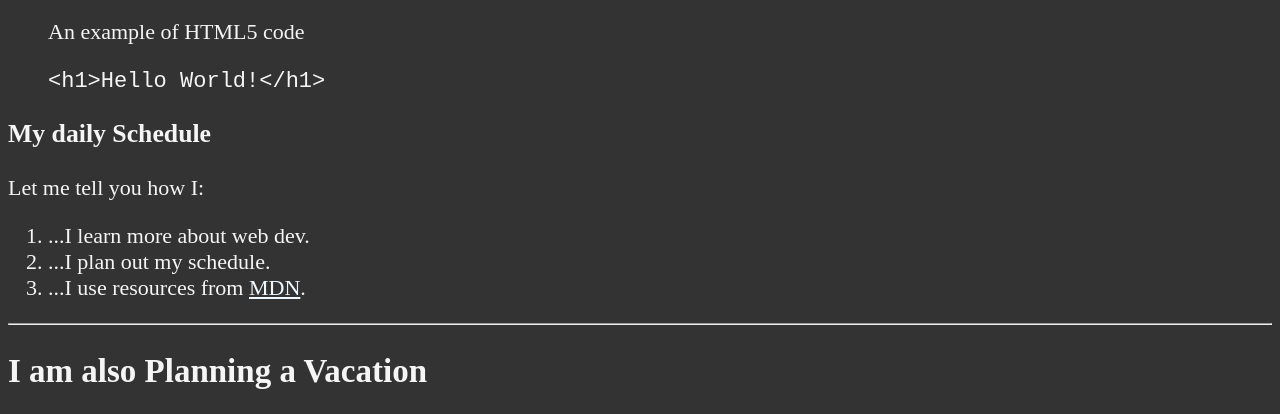
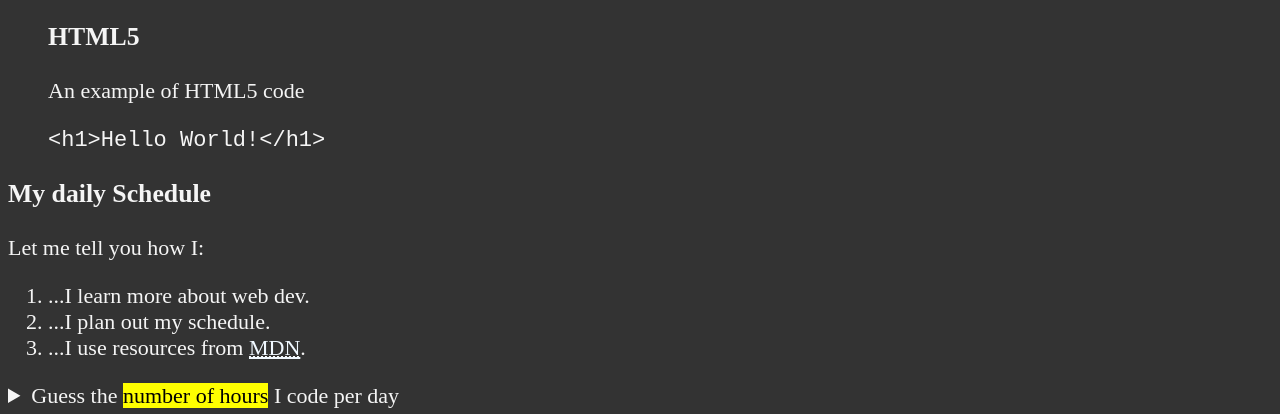
Before and after one commit to Sabdulb/dave-gray-html, a plain HTML site: page 07_LESSON/index.html in a window 1280 px wide. Shown: the part 355-769 px from the top of the page. Drawn offline with Linux system fonts and the light colour scheme.

Commit message:
commit: lesson 7 done

```diff
--- a/07_LESSON/index.html
+++ b/07_LESSON/index.html
@@ -33,8 +33,10 @@
 
                 <h2> I'm ready to learn HTML</h2>
                 <p> This is not my first web page.</p>
+                <section>
                     <img src="img/html5.png" alt="HTML5 Logo" title="I am learning HTML5" width="512" height="width">
                     <figure>
+                        <h3>HTML5</h3>
                         <figcaption>An example of HTML5 code</figcaption>
                         <p>
                             <code>
@@ -42,6 +44,8 @@
                             </code>
                         </p>
                     </figure>
+                </section>
+                <section>
                 <h3> My daily Schedule</h3>
                 <p> Let me tell you how I: </p>
                     <ol>
@@ -49,7 +53,15 @@
                         <li>...I plan out my schedule. </li>
                         <li>...I use resources from <abbr title="Mozilla Developer Network"><a href="https://developer.mozilla.org/">MDN</a></abbr>. </li>
                     </ol>
-
+                    <aside>
+                        <details>
+                            <summary>
+                                Guess the <mark>number of hours</mark> I code per day
+                            </summary>
+                            <p>I start at <time datetime="08:00">8 am </time>and I write code for <time datetime="PT3H">3 hours</time> every morning.</p>
+                        </details>
+                    </aside>
+                </section>
             </article>
 
             <hr>
@@ -60,6 +72,7 @@
                 <p> I've been working hard and <em>really need a getaway</em></p>
                 <p> I live in <abbr title="Virginia"> VA </abbr> so I want to visit the beach!</p>
 
+                <section>
                 <h3> Places I'd like to visit</h3>
                 <ul>
                     <li>
@@ -84,7 +97,9 @@
                         </figure>
                     </li>
                 </ul>
+                </section>
                 <!-- TODO: Add more places -->
+                <section>
                     <h3> Places I want to Avoid</h3>
                     <dl>
                         <dt> North Pole</dt>
@@ -96,7 +111,7 @@
                         <dt> Mountain Tops</dt>
                         <dd> These are also cold.</dd>
                     </dl>
-
+                </section>
             </article>
         </main>
         <hr>
```
Lines whose indentation alone changed are shown as unchanged.
